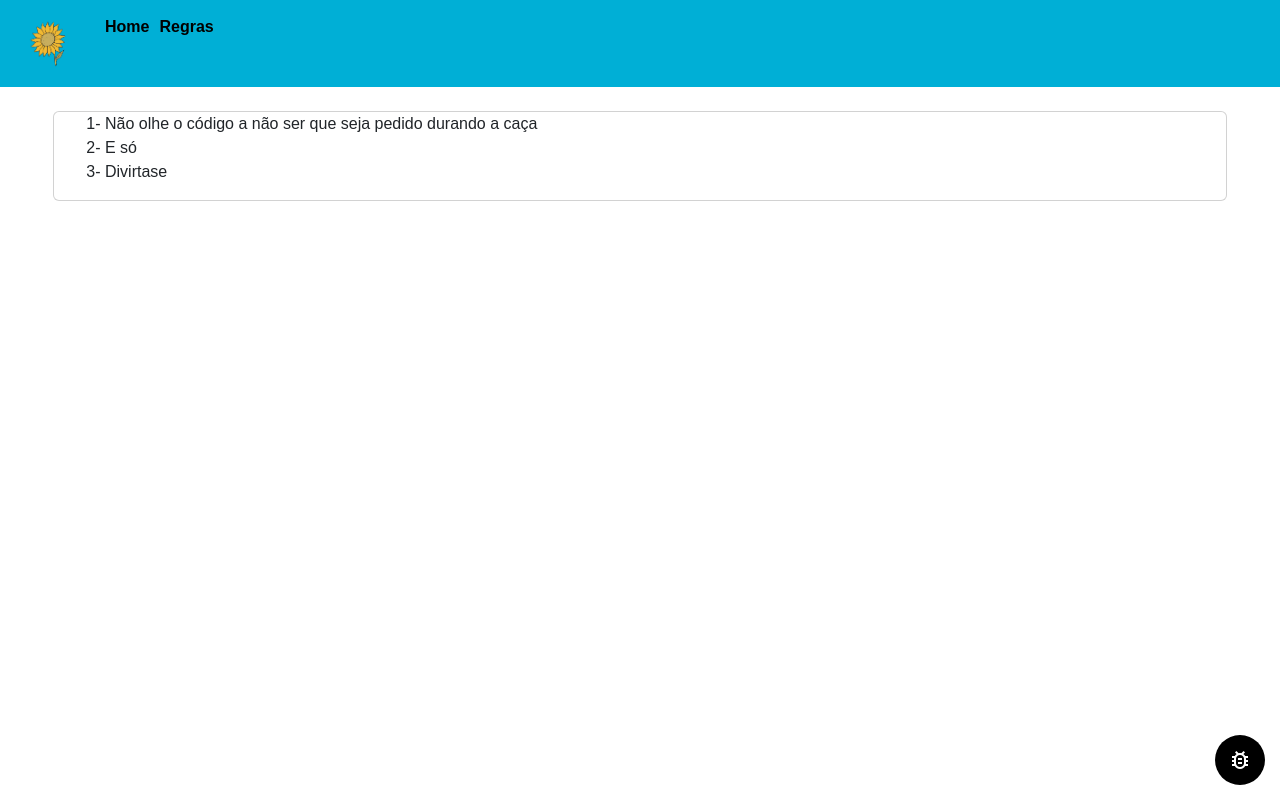
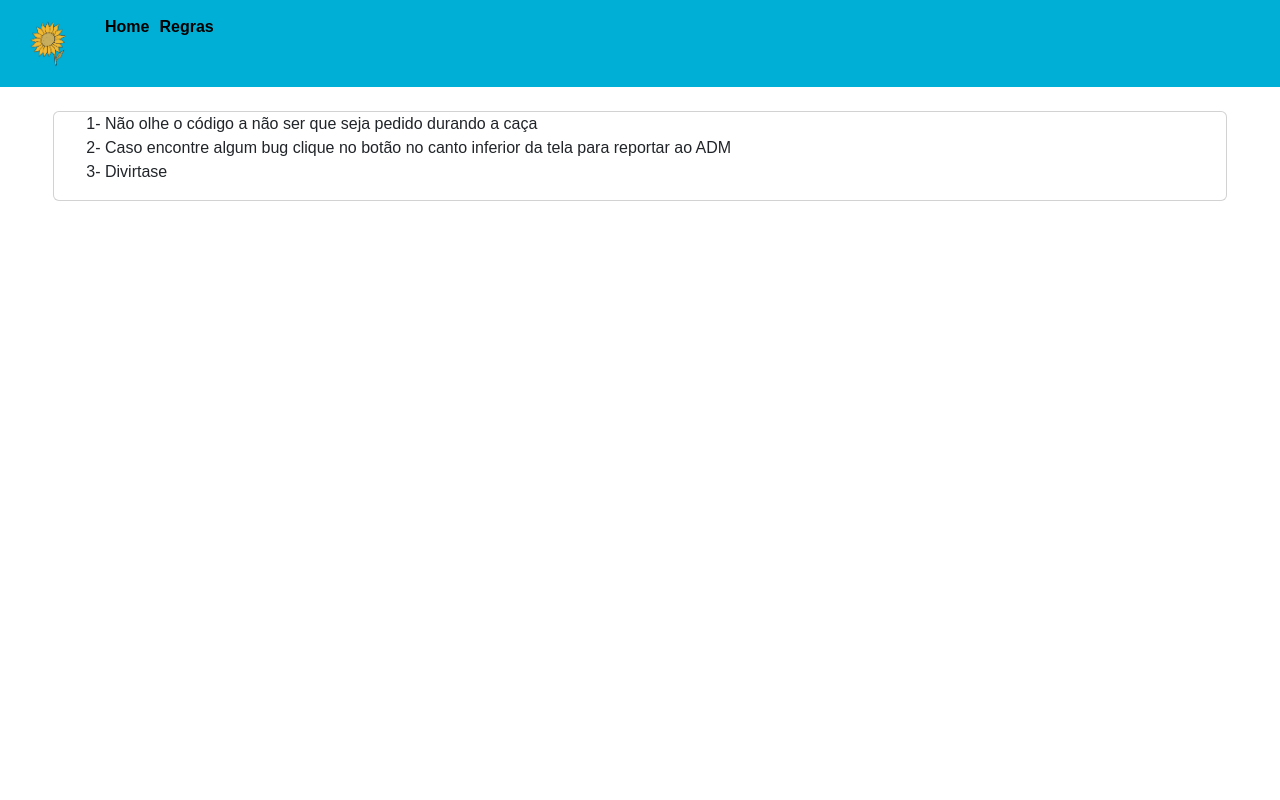
Before and after one commit to italo71/surprise, an Angular app: page /regras in a window 1280 px wide. Built offline with nearby package versions, Linux system fonts and the light colour scheme.

Commit message:
atualização

```diff
--- a/src/app/app.component.css
+++ b/src/app/app.component.css
@@ -52,6 +52,11 @@ li{
     display: flex;
     align-items: center;
     justify-content: center;
+    transition: all 1s;
+}
+
+.none{
+    display: none !important;
 }
 
 .btn-bug{
--- a/src/app/app.component.html
+++ b/src/app/app.component.html
@@ -14,7 +14,7 @@
     </div>
   </div>
   <router-outlet></router-outlet>
-  <div class="div-btn-bug">
+  <div class="div-btn-bug" [class]="bug?'':'none'">
     <button class="btn btn-bug">
       <span class="material-symbols-outlined">bug_report</span>
     </button>
--- a/src/app/app.component.ts
+++ b/src/app/app.component.ts
@@ -10,9 +10,11 @@ import { CacheService } from './shared/service/cache.service';
 export class AppComponent implements OnInit {
   title = 'surprise';
 
+  bug: boolean = false;
+
   constructor(
     private comu: ComunicationService,
-    private cache:CacheService
+    private cache: CacheService
   ) {
     this.comu.listen().subscribe(m => {
       console.log(m);
@@ -20,6 +22,9 @@ export class AppComponent implements OnInit {
       console.log(auxLeitura);
       if (auxLeitura[0] == 'leitura') {
         if (parseInt(auxLeitura[1]) > 0) {
+          return;
+        }
+        else if(auxLeitura[1] == 0){
 
         }
       }
@@ -27,8 +32,18 @@ export class AppComponent implements OnInit {
   }
 
   ngOnInit(): void {
-    if(this.cache.regrasLidas() == null){
+    if (this.cache.regrasLidas() == null) {
       this.cache.lerRegras(false);
+    }
+    else {
+      let j = this.cache.regrasLidas();
+      console.log(j.leitura);
+      if (j.leitura == false) {
+        this.bug = false
+      }
+      else{
+        this.bug = true;
+      }
     }
   }
 
--- a/src/app/pages/regras/regras.component.html
+++ b/src/app/pages/regras/regras.component.html
@@ -6,7 +6,7 @@
                     <div class="col-12 d-flex div-lista-regras">
                         <ul>
                             <li>1- Não olhe o código a não ser que seja pedido durando a caça</li>
-                            <li>2- E só</li>
+                            <li>2- Caso encontre algum bug clique no botão no canto inferior da tela para reportar ao ADM</li>
                             <li>3- Divirtase</li>
                         </ul>
                     </div>
```
